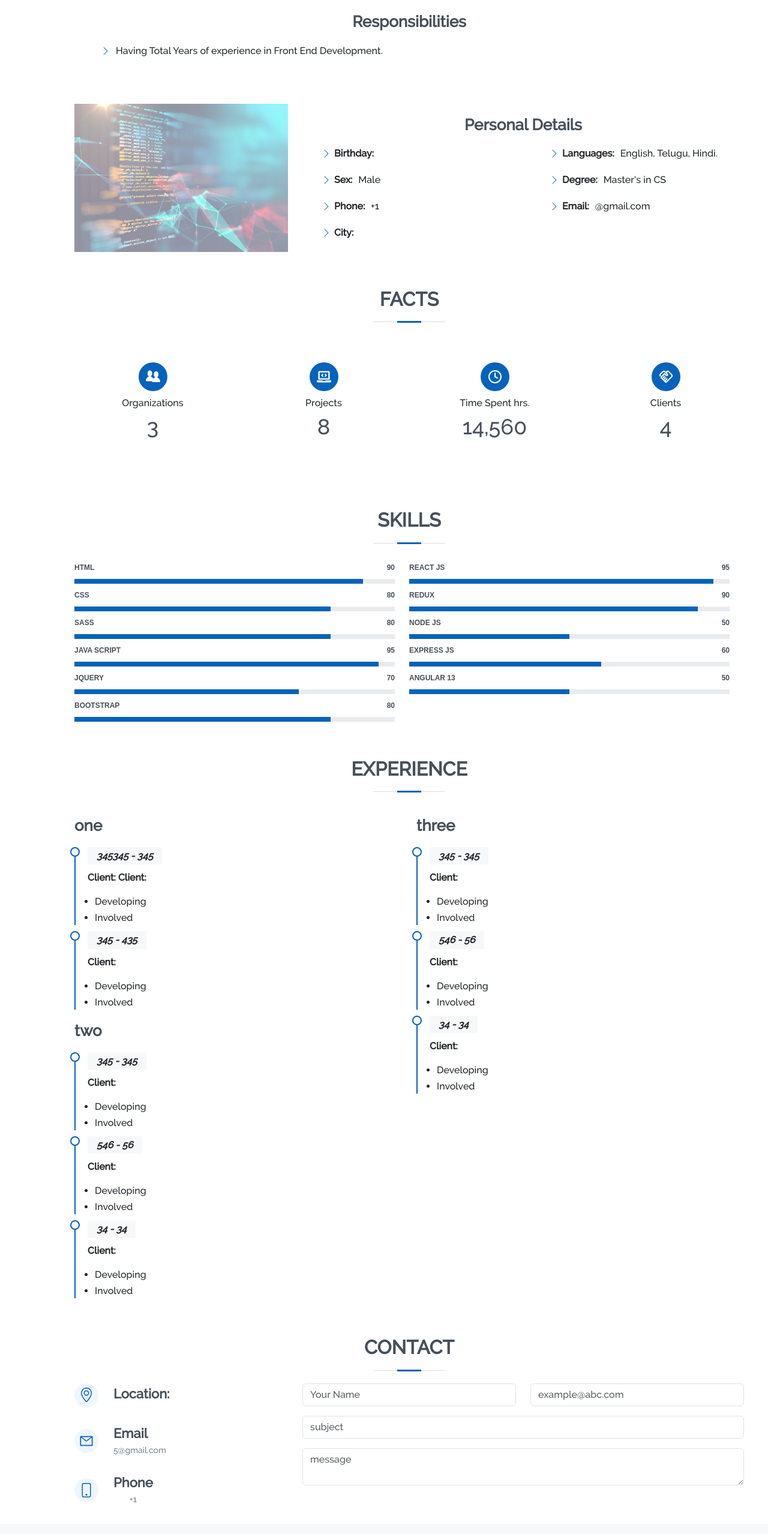
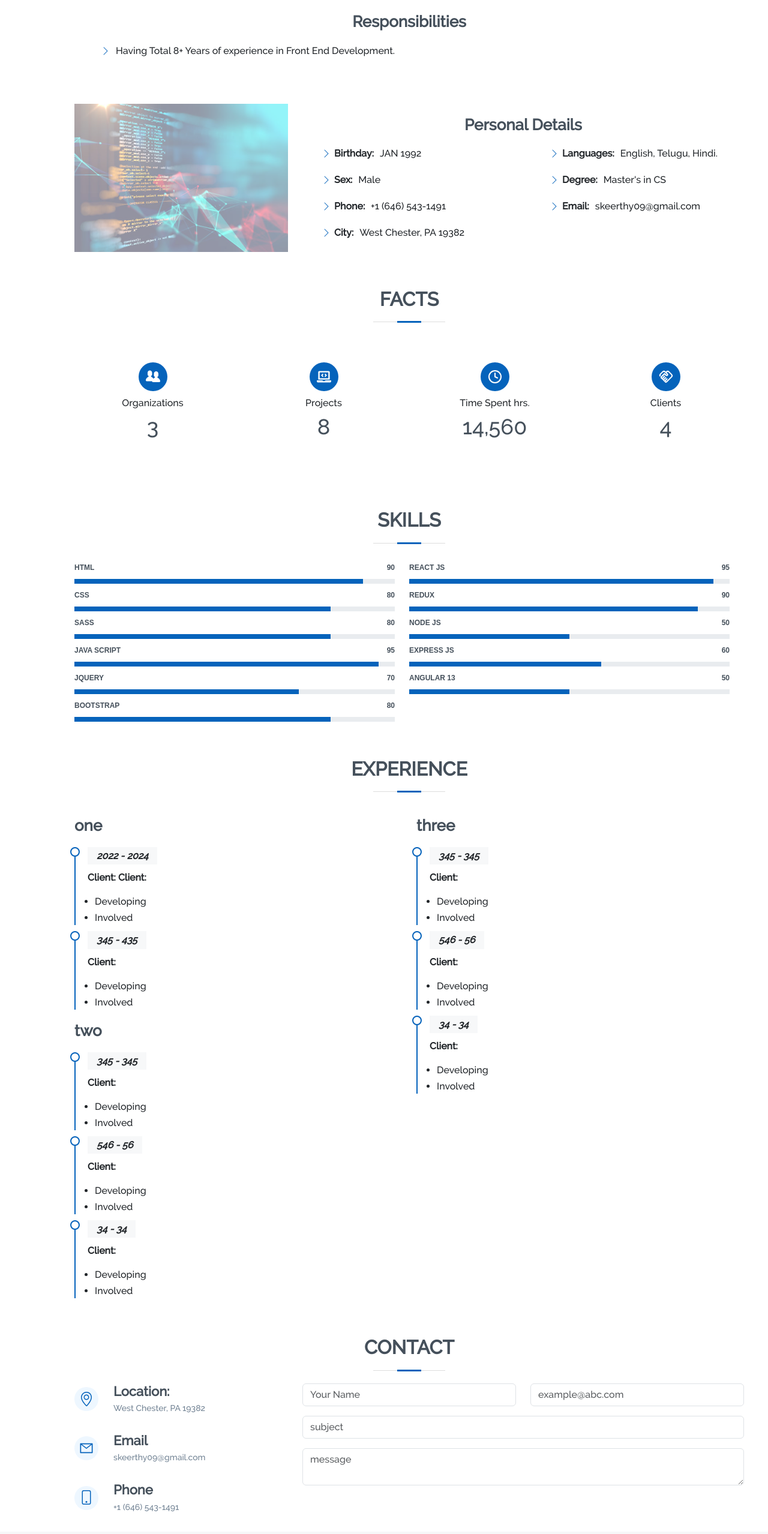
Before and after one commit to skeerthy09/profile_saikeerthy, a React (Create React App) app: page / in a window 1280 px wide. Shown: the part 961-3518 px from the top of the page at 60% size. Built offline with nearby package versions, Linux system fonts and the light colour scheme.

Commit message:
profile update

```diff
--- a/src/main-page/components/about/About.js
+++ b/src/main-page/components/about/About.js
@@ -6,7 +6,7 @@ import Subheading from '../subheading/Subheading'
 import { BsChevronRight } from 'react-icons/bs'
 import "./about.scss";
 const experience = [
-  "Having Total Years of experience in Front End Development.",
+  "Having Total 8+ Years of experience in Front End Development.",
 
 ];
 const getItems = (text) => {
--- a/src/main-page/components/contact/Contact.js
+++ b/src/main-page/components/contact/Contact.js
@@ -22,7 +22,7 @@ const Contact = () => {
               <div>
                 <h4 className="left-item-heading">Location:</h4>
                 <p className="location-content">
-
+                  West Chester, PA 19382
                 </p>
               </div>
             </div>
@@ -35,7 +35,7 @@ const Contact = () => {
               <div>
                 <h4 className="left-item-heading">Email</h4>
                 <p className="location-content">
-                  5@gmail.com
+                  skeerthy09@gmail.com
                 </p>
               </div>
             </div>
@@ -47,7 +47,7 @@ const Contact = () => {
               </div>
               <div>
                 <h4 className="left-item-heading">Phone</h4>
-                <p className="location-content">+1
+                <p className="location-content">+1 (646) 543-1491
                 </p>
               </div>
             </div>
--- a/src/main-page/components/personalDetailSection/PersonalDetailSection.js
+++ b/src/main-page/components/personalDetailSection/PersonalDetailSection.js
@@ -27,7 +27,7 @@ const PersonalDetailSection = () => {
                     <ul>
                       <li>
                         <BsChevronRight className='chevronright'/>
-                        <strong>Birthday:</strong> <span></span>
+                        <strong>Birthday:</strong> <span>JAN 1992</span>
                       </li>
                       <li>
                       <BsChevronRight className='chevronright'/>
@@ -35,11 +35,11 @@ const PersonalDetailSection = () => {
                       </li>
                       <li>
                       <BsChevronRight className='chevronright'/>
-                        <strong>Phone:</strong> <span>+1</span>
+                        <strong>Phone:</strong> <span>+1 (646) 543-1491</span>
                       </li>
                       <li>
                       <BsChevronRight className='chevronright'/>
-                        <strong>City:</strong> <span></span>
+                        <strong>City:</strong> <span>West Chester, PA 19382</span>
                       </li>
                     </ul>
                     </Col>
@@ -56,7 +56,7 @@ const PersonalDetailSection = () => {
                       <li>
                       <BsChevronRight className='chevronright'/>
                         <strong>Email:</strong>
-                        <span>@gmail.com</span>
+                        <span>skeerthy09@gmail.com</span>
                       </li>
                       <li>
                       {/* <BsChevronRight className='chevronright'/>
--- a/src/main-page/components/resume/Resume.js
+++ b/src/main-page/components/resume/Resume.js
@@ -6,8 +6,8 @@ import "./resume.scss";
 const one = [
   {
     title: "",
-    fromYear: 345345,
-    toyear: 345,
+    fromYear: 2022,
+    toyear: 2024,
     content: "Client: ",
     points: [
       'Developing ',
```
